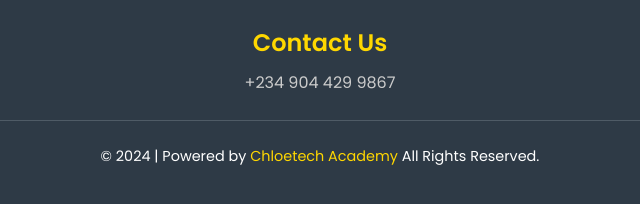
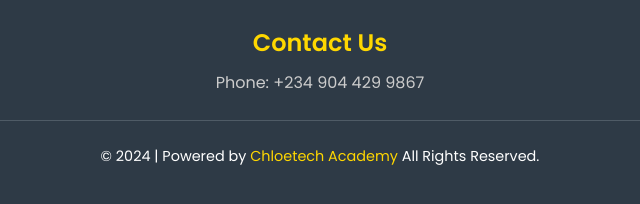
Before and after one commit to Moyosugar/Learn-Front-End, a plain HTML site: page contact.html in a window 1280 px wide. Shown: the part 868-1072 px from the top of the page, 320-960 px from the left. Drawn offline with Linux system fonts and the light colour scheme.

Commit message:
Update contact.html

```diff
--- a/contact.html
+++ b/contact.html
@@ -188,7 +188,7 @@ button:active {
   <svg xmlns="http://www.w3.org/2000/svg" viewBox="0 0 32 32" width="40" height="40" fill="#25D366">
     <path d="M16 0c-8.844 0-16 7.156-16 16 0 2.812.719 5.594 2.031 8.031l-2.094 7.969 8.219-2.125c2.313 1.156 4.844 1.625 7.438 1.625 8.844 0 16-7.156 16-16s-7.156-16-16-16zM16 29.344c-2.406 0-4.781-.625-6.875-1.781l-.5-.281-4.906 1.25 1.281-4.781-.312-.5c-1.188-1.938-1.906-4.219-1.906-6.594 0-7.281 5.938-13.219 13.219-13.219 7.281 0 13.219 5.938 13.219 13.219 0 7.281-5.938 13.219-13.219 13.219z"></path>
     <path d="M24.563 19.781c-.375-.188-2.219-1.094-2.563-1.219-.344-.125-.594-.188-.844.188-.25.375-.969 1.219-1.188 1.469-.219.25-.438.281-.813.094-.375-.188-1.594-.594-3.031-1.906-1.125-1-1.875-2.25-2.094-2.625-.219-.375-.023-.563.156-.75.156-.156.344-.406.5-.625.156-.188.219-.344.344-.563.094-.188.063-.406-.031-.594-.094-.188-.844-2.031-1.156-2.781-.312-.75-.625-.625-.844-.625h-.719c-.219 0-.563.094-.844.406-.281.313-1.094 1.063-1.094 2.594s1.125 3.031 1.281 3.25c.156.219 2.219 3.344 5.375 4.688.75.313 1.313.5 1.75.656.719.219 1.375.188 1.875.125.563-.063 2.219-.906 2.531-1.781.313-.875.313-1.625.219-1.781-.094-.156-.344-.25-.719-.438z"></path>
-  </svg>  </a> +234 904 429 9867</p>
+  </svg>  </a>Phone: +234 904 429 9867</p>
 
       </div>
 
```
